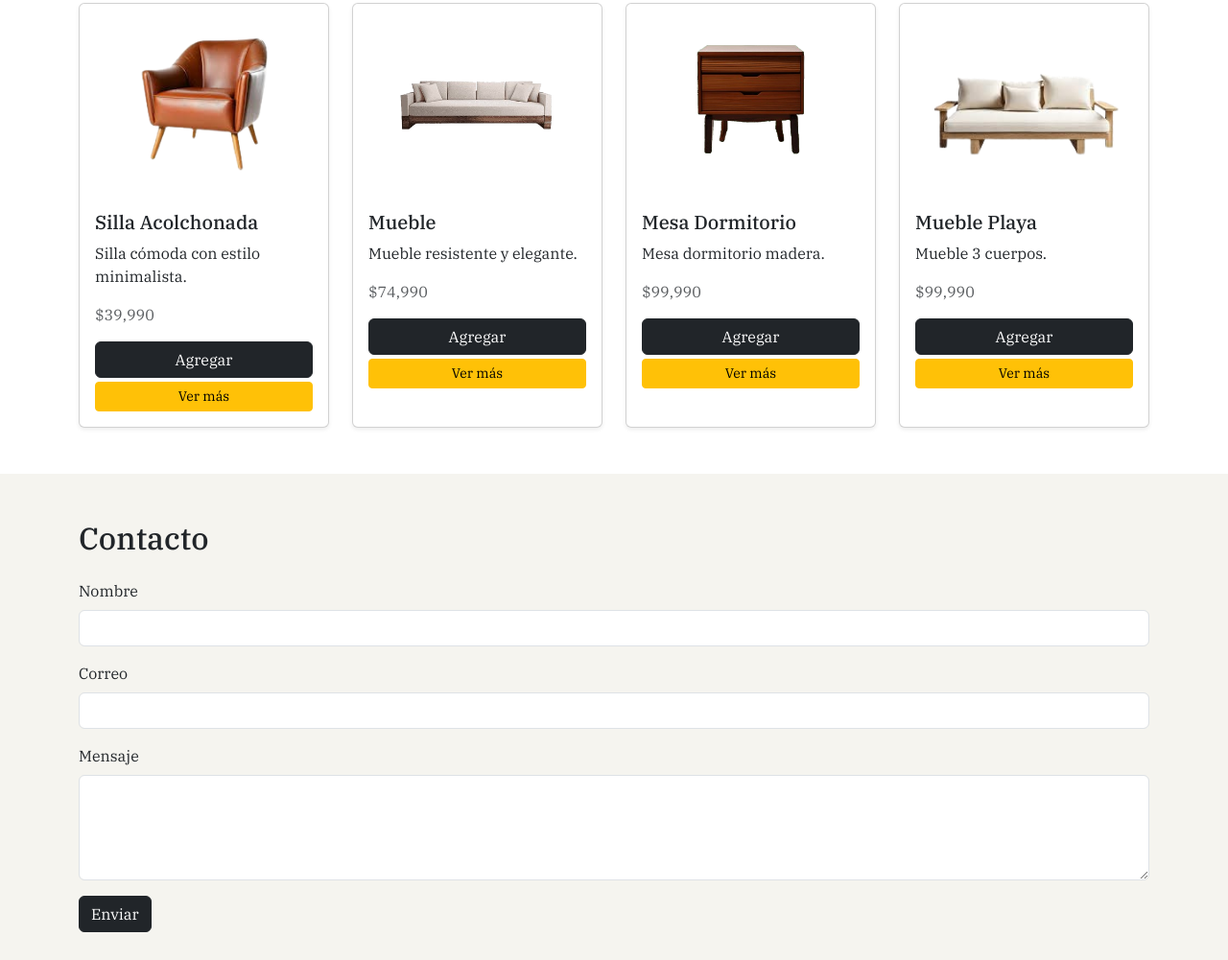
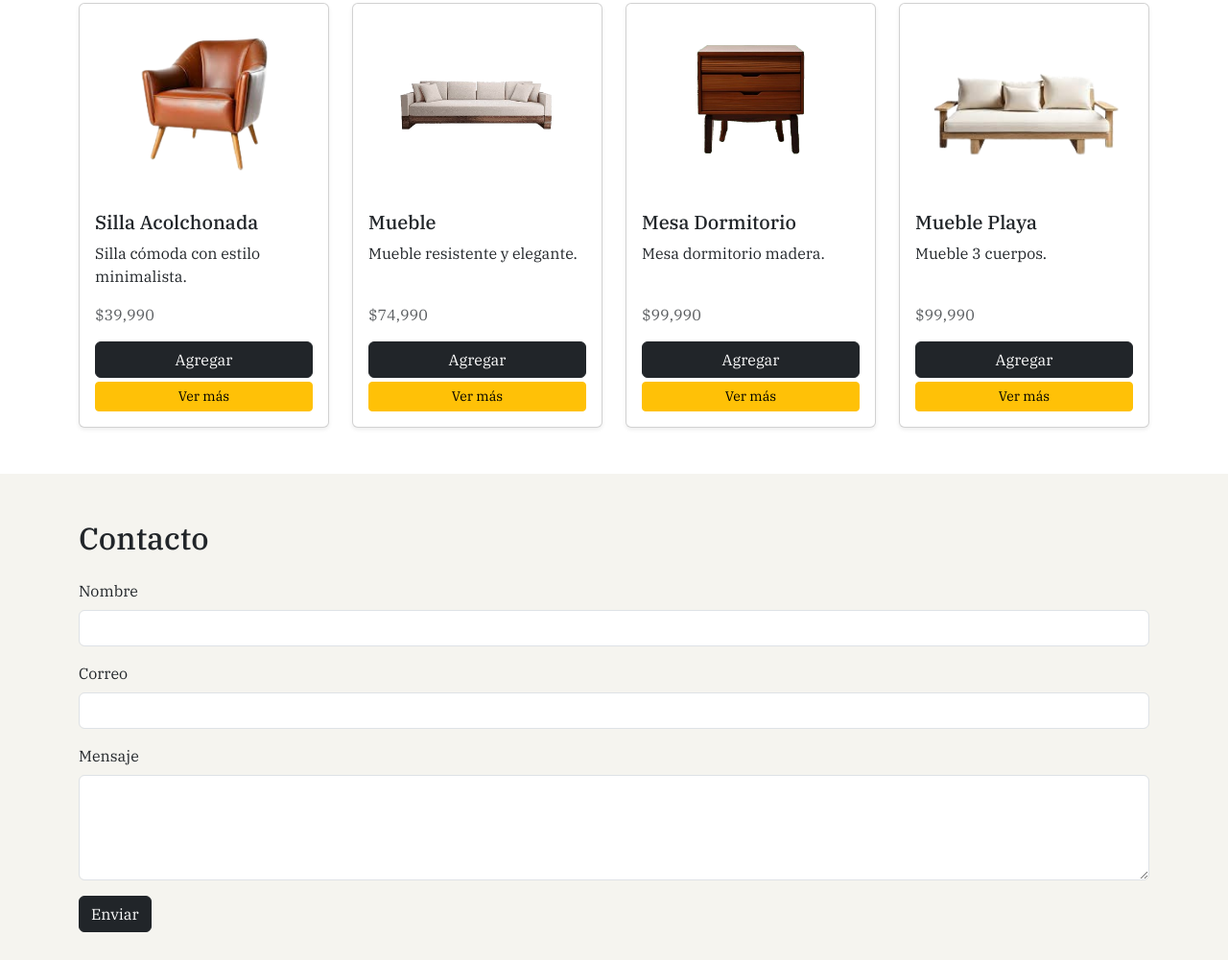
Before and after one commit to ChristianGiancarlo/Proyecto-e-commerce-FrontEnd-Muebles-Homu, a plain HTML site: page index.html in a window 1280 px wide. Shown: the part 1240-2241 px from the top of the page at 96% size. Drawn offline with nearby package versions, Linux system fonts and the light colour scheme.

Commit message:
Feature a las cards

```diff
--- a/assets/css/style.css
+++ b/assets/css/style.css
@@ -119,3 +119,22 @@ header {
         height: 120px;
     }
 }
+
+/* .card-body {
+    display: flex;
+    flex-direction: column;
+}
+
+.card-body .add-to-cart,
+.card-body .ver-mas {
+    margin-top: auto;
+} */
+
+.card-body {
+    display: flex;
+    flex-direction: column;
+}
+
+.botones {
+    margin-top: auto;
+}
--- a/assets/js/script.js
+++ b/assets/js/script.js
@@ -44,9 +44,11 @@ if (productsContainer) {
                     <div class="card-body">
                         <h5 class="card-title">${product.name}</h5>
                         <p>${product.description}</p>
-                        <p class="text-muted">$${product.price.toLocaleString()}</p>
-                        <button class="btn btn-dark w-100 add-to-cart" data-id="${product.id}">Agregar</button>
-                        <button class="btn btn-warning w-100 btn-sm mt-1 ver-mas" data-id="${product.id}">Ver más</button>
+                        <div class="botones mt-auto">
+                            <p class="text-muted">$${product.price.toLocaleString()}</p>
+                            <button class="btn btn-dark w-100 add-to-cart" data-id="${product.id}">Agregar</button>
+                            <button class="btn btn-warning w-100 btn-sm mt-1 ver-mas" data-id="${product.id}">Ver más</button>
+                        </div>
                     </div>
                 </div>
             </div>
```
